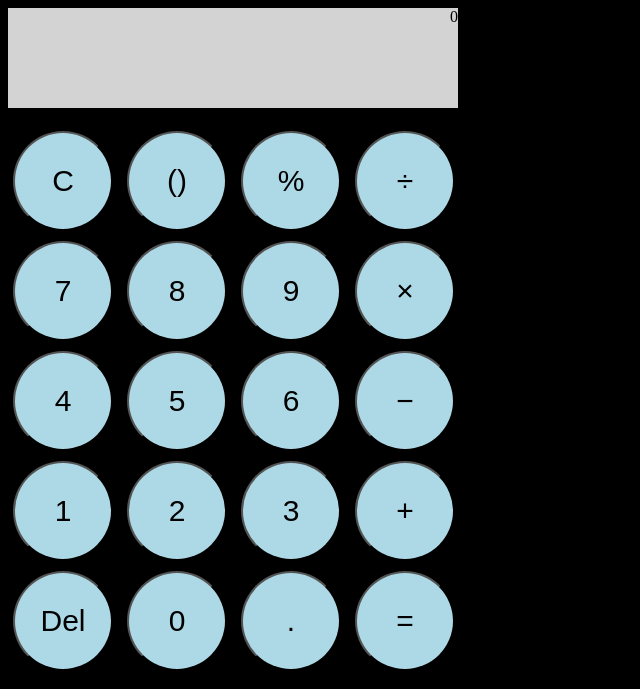
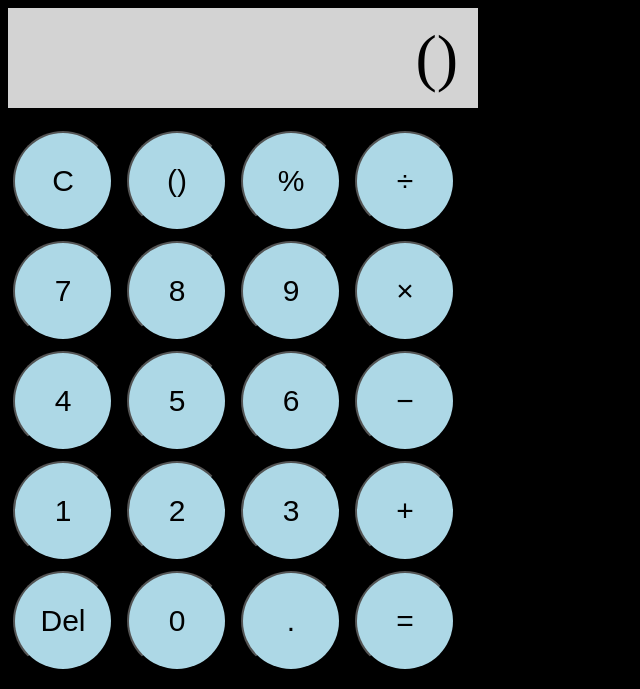
Before and after one commit to cjhurrell/Calculator, a plain HTML site: page calculator-app.html in a window 1280 px wide. Both pictures are taken after a click on the button "()". Shown: the whole page, without its empty margins (0-640 px from the left). Drawn offline with Linux system fonts and the light colour scheme.

Commit message:
changing display

```diff
--- a/calc.js
+++ b/calc.js
@@ -1 +1,10 @@
-let display = 0
+document.addEventListener("DOMContentLoaded", () => {
+  const display = document.querySelector(".display");
+
+  document.querySelectorAll("button").forEach(button => {
+    button.addEventListener("click", () => {
+      const char = button.textContent;
+      display.textContent = char;
+    });
+  });
+});
--- a/calculator-app.html
+++ b/calculator-app.html
@@ -61,7 +61,7 @@
 
 
 
-<script src="script.js"></script>
+<script src="calc.js"></script>
 </main>
 </body>
 <footer class="footer">
--- a/styles.css
+++ b/styles.css
@@ -3,12 +3,18 @@ body {
 }
 
 
-.display{
+.display {
     background-color: lightgrey;
     text-align: right;
     height: 100px;
-    width: 450px
+    width: 450px;
+    font-size: 4rem;
+    line-height: 100px;
+    padding-right: 20px;
+    overflow: hidden;
+    white-space: nowrap;
 }
+
 
 .btn {
     background-color: lightblue;
@@ -19,3 +25,7 @@ body {
     padding: 10px;
     margin: 5px;
 }
+
+.btn:hover {
+    background-color: lightgreen;
+}
```
